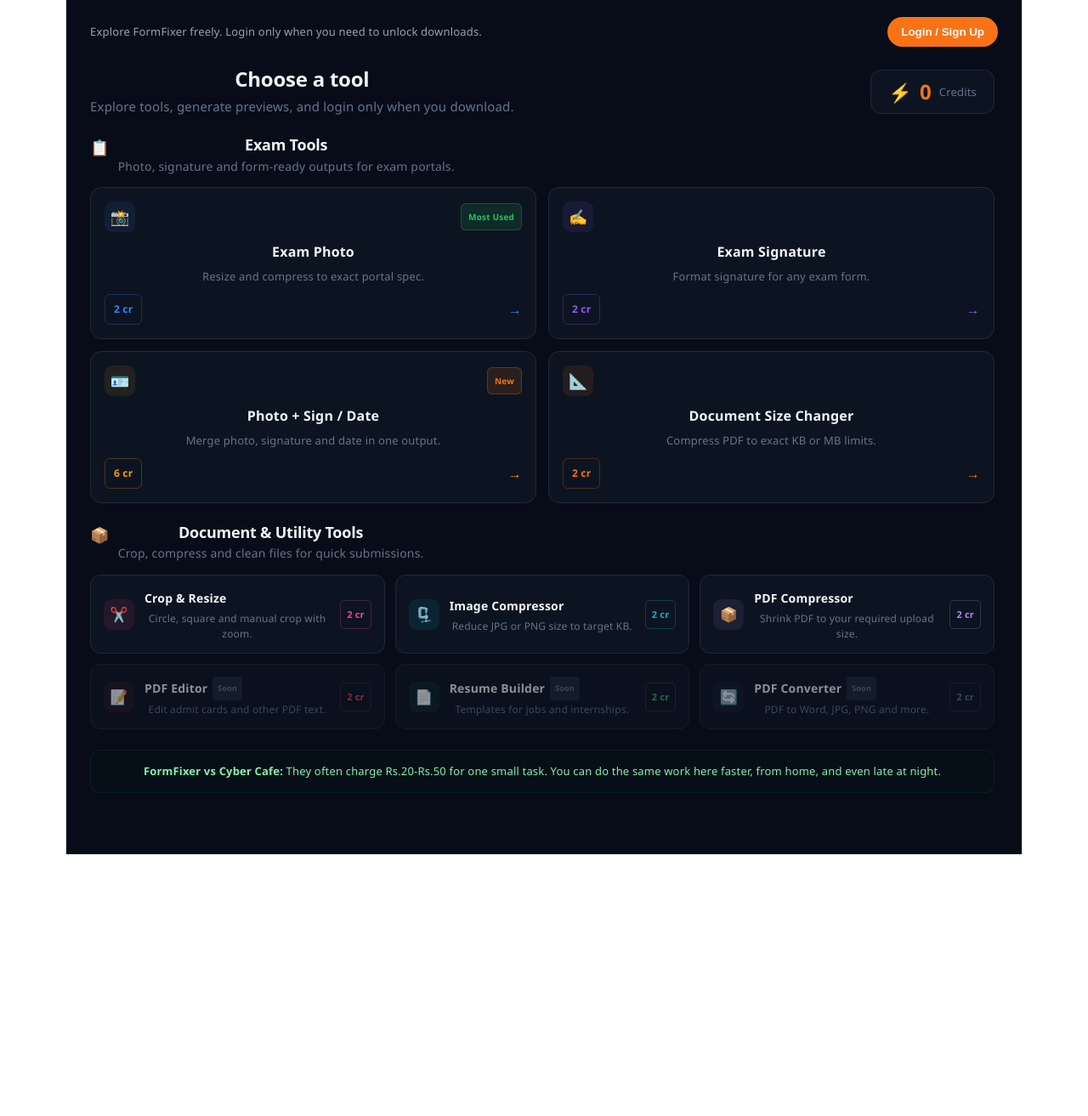
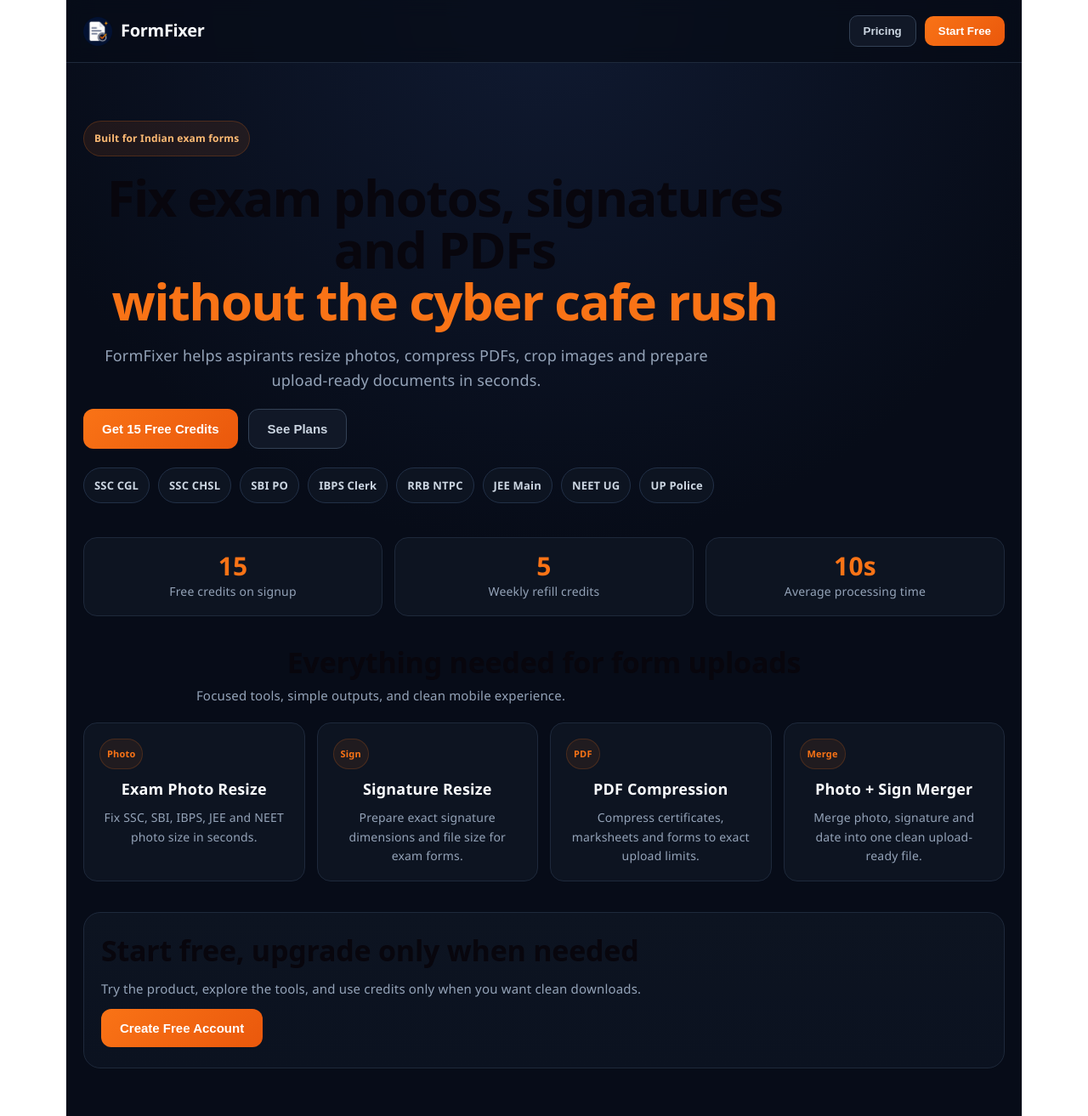
Before and after one commit to akash-srivastav02/DocSaathiAI, a React (Vite) app in the folder frontend/: page / in a window 1280 px wide. Shown: the whole page at 85% size. Before the commit the page ends 1005 px from the top, so only its background shows below. Built offline with nearby package versions, Linux system fonts and the light colour scheme; no server answers.

Commit message:
landing page

```diff
--- a/frontend/src/App.jsx
+++ b/frontend/src/App.jsx
@@ -1,4 +1,5 @@
 import { BrowserRouter, Routes, Route, Navigate } from "react-router-dom";
+import Landing         from "./pages/Landing";
 import Auth            from "./pages/Auth";
 import Dashboard       from "./pages/Dashboard";
 import ToolPage        from "./pages/ToolPage";
@@ -20,7 +21,7 @@
     <BrowserRouter>
       <Routes>
         {/* Public */}
-        <Route path="/" element={<Dashboard />} />
+        <Route path="/" element={<Landing />} />
         <Route path="/auth" element={<Auth />} />
 
         <Route path="/tool/:toolId" element={<ToolPage />} />
--- /dev/null
+++ b/frontend/src/pages/Landing.jsx
@@ -0,0 +1,248 @@
+import { useNavigate } from "react-router-dom";
+import useStore from "../store/useStore";
+
+const FEATURES = [
+  { title: "Exam Photo Resize", desc: "Fix SSC, SBI, IBPS, JEE and NEET photo size in seconds.", tag: "Photo" },
+  { title: "Signature Resize", desc: "Prepare exact signature dimensions and file size for exam forms.", tag: "Sign" },
+  { title: "PDF Compression", desc: "Compress certificates, marksheets and forms to exact upload limits.", tag: "PDF" },
+  { title: "Photo + Sign Merger", desc: "Merge photo, signature and date into one clean upload-ready file.", tag: "Merge" },
+];
+
+const EXAMS = ["SSC CGL", "SSC CHSL", "SBI PO", "IBPS Clerk", "RRB NTPC", "JEE Main", "NEET UG", "UP Police"];
+
+export default function Landing() {
+  const navigate = useNavigate();
+  const { user } = useStore();
+
+  return (
+    <div style={s.root}>
+      <header style={s.nav}>
+        <div style={s.brand}>
+          <img src="/favicon.png" alt="FormFixer logo" style={s.brandIcon} />
+          <span style={s.brandText}>FormFixer</span>
+        </div>
+        <div style={s.navActions}>
+          <button style={s.secondaryBtn} onClick={() => navigate("/pricing")}>Pricing</button>
+          <button style={s.primaryBtn} onClick={() => navigate(user ? "/dashboard" : "/auth")}>
+            {user ? "Open Dashboard" : "Start Free"}
+          </button>
+        </div>
+      </header>
+
+      <main style={s.main}>
+        <section style={s.hero}>
+          <div style={s.heroBadge}>Built for Indian exam forms</div>
+          <h1 style={s.heroTitle}>
+            Fix exam photos, signatures and PDFs
+            <span style={s.heroAccent}> without the cyber cafe rush</span>
+          </h1>
+          <p style={s.heroSub}>
+            FormFixer helps aspirants resize photos, compress PDFs, crop images and prepare
+            upload-ready documents in seconds.
+          </p>
+          <div style={s.heroActions}>
+            <button style={s.primaryBtnLarge} onClick={() => navigate(user ? "/dashboard" : "/auth")}>
+              {user ? "Continue to Dashboard" : "Get 15 Free Credits"}
+            </button>
+            <button style={s.secondaryBtnLarge} onClick={() => navigate("/pricing")}>See Plans</button>
+          </div>
+          <div style={s.examStrip}>
+            {EXAMS.map((exam) => (
+              <span key={exam} style={s.examPill}>{exam}</span>
+            ))}
+          </div>
+        </section>
+
+        <section style={s.metrics}>
+          <div style={s.metricCard}>
+            <strong style={s.metricNum}>15</strong>
+            <span style={s.metricLabel}>Free credits on signup</span>
+          </div>
+          <div style={s.metricCard}>
+            <strong style={s.metricNum}>5</strong>
+            <span style={s.metricLabel}>Weekly refill credits</span>
+          </div>
+          <div style={s.metricCard}>
+            <strong style={s.metricNum}>10s</strong>
+            <span style={s.metricLabel}>Average processing time</span>
+          </div>
+        </section>
+
+        <section style={s.featureSection}>
+          <div style={s.sectionHead}>
+            <h2 style={s.sectionTitle}>Everything needed for form uploads</h2>
+            <p style={s.sectionSub}>Focused tools, simple outputs, and clean mobile experience.</p>
+          </div>
+          <div style={s.featureGrid}>
+            {FEATURES.map((feature) => (
+              <div key={feature.title} style={s.featureCard}>
+                <span style={s.featureTag}>{feature.tag}</span>
+                <h3 style={s.featureTitle}>{feature.title}</h3>
+                <p style={s.featureDesc}>{feature.desc}</p>
+              </div>
+            ))}
+          </div>
+        </section>
+
+        <section style={s.ctaSection}>
+          <h2 style={s.sectionTitle}>Start free, upgrade only when needed</h2>
+          <p style={s.sectionSub}>
+            Try the product, explore the tools, and use credits only when you want clean downloads.
+          </p>
+          <button style={s.primaryBtnLarge} onClick={() => navigate(user ? "/dashboard" : "/auth")}>
+            {user ? "Go to Dashboard" : "Create Free Account"}
+          </button>
+        </section>
+      </main>
+    </div>
+  );
+}
+
+const s = {
+  root: {
+    minHeight: "100vh",
+    background: "radial-gradient(circle at top, #101a31 0%, #070c18 45%)",
+    color: "#f8fafc",
+    fontFamily: "'Segoe UI', sans-serif",
+  },
+  nav: {
+    display: "flex",
+    alignItems: "center",
+    justifyContent: "space-between",
+    gap: 16,
+    padding: "18px 20px",
+    borderBottom: "1px solid #1e293b",
+    background: "rgba(7, 12, 24, 0.78)",
+    backdropFilter: "blur(10px)",
+    position: "sticky",
+    top: 0,
+    zIndex: 5,
+    flexWrap: "wrap",
+  },
+  brand: { display: "flex", alignItems: "center", gap: 10 },
+  brandIcon: { width: 34, height: 34, borderRadius: 10, objectFit: "contain" },
+  brandText: { fontSize: 20, fontWeight: 800, letterSpacing: -0.3 },
+  navActions: { display: "flex", alignItems: "center", gap: 10, flexWrap: "wrap" },
+  main: { maxWidth: 1120, margin: "0 auto", padding: "28px 20px 56px" },
+  hero: {
+    padding: "40px 0 28px",
+    display: "flex",
+    flexDirection: "column",
+    gap: 18,
+    alignItems: "flex-start",
+  },
+  heroBadge: {
+    background: "#f9731618",
+    border: "1px solid #f9731635",
+    color: "#fdba74",
+    padding: "7px 12px",
+    borderRadius: 999,
+    fontSize: 12,
+    fontWeight: 700,
+  },
+  heroTitle: { fontSize: "clamp(34px, 7vw, 60px)", lineHeight: 1.02, fontWeight: 900, margin: 0, maxWidth: 850 },
+  heroAccent: { color: "#f97316", display: "block" },
+  heroSub: { color: "#94a3b8", fontSize: 18, lineHeight: 1.65, margin: 0, maxWidth: 760 },
+  heroActions: { display: "flex", gap: 12, flexWrap: "wrap" },
+  primaryBtn: {
+    background: "linear-gradient(135deg,#f97316,#ea580c)",
+    border: "none",
+    color: "#fff",
+    padding: "10px 16px",
+    borderRadius: 10,
+    fontWeight: 800,
+    cursor: "pointer",
+  },
+  secondaryBtn: {
+    background: "#111827",
+    border: "1px solid #334155",
+    color: "#cbd5e1",
+    padding: "10px 16px",
+    borderRadius: 10,
+    fontWeight: 700,
+    cursor: "pointer",
+  },
+  primaryBtnLarge: {
+    background: "linear-gradient(135deg,#f97316,#ea580c)",
+    border: "none",
+    color: "#fff",
+    padding: "14px 22px",
+    borderRadius: 12,
+    fontWeight: 800,
+    fontSize: 15,
+    cursor: "pointer",
+  },
+  secondaryBtnLarge: {
+    background: "#111827",
+    border: "1px solid #334155",
+    color: "#cbd5e1",
+    padding: "14px 22px",
+    borderRadius: 12,
+    fontWeight: 700,
+    fontSize: 15,
+    cursor: "pointer",
+  },
+  examStrip: { display: "flex", gap: 10, flexWrap: "wrap", marginTop: 4 },
+  examPill: {
+    background: "#0d1421",
+    border: "1px solid #223047",
+    color: "#cbd5e1",
+    borderRadius: 999,
+    padding: "7px 12px",
+    fontSize: 13,
+    fontWeight: 600,
+  },
+  metrics: {
+    display: "grid",
+    gridTemplateColumns: "repeat(auto-fit, minmax(180px, 1fr))",
+    gap: 14,
+    margin: "12px 0 34px",
+  },
+  metricCard: {
+    background: "#0d1421",
+    border: "1px solid #1e293b",
+    borderRadius: 16,
+    padding: "18px 18px",
+    display: "flex",
+    flexDirection: "column",
+    gap: 4,
+  },
+  metricNum: { color: "#f97316", fontSize: 30, fontWeight: 900, lineHeight: 1 },
+  metricLabel: { color: "#94a3b8", fontSize: 14, lineHeight: 1.5 },
+  featureSection: { display: "flex", flexDirection: "column", gap: 20, marginBottom: 36 },
+  sectionHead: { display: "flex", flexDirection: "column", gap: 6 },
+  sectionTitle: { fontSize: "clamp(24px, 4vw, 34px)", fontWeight: 800, margin: 0, lineHeight: 1.2 },
+  sectionSub: { color: "#94a3b8", fontSize: 15, lineHeight: 1.6, margin: 0, maxWidth: 700 },
+  featureGrid: { display: "grid", gridTemplateColumns: "repeat(auto-fit, minmax(230px, 1fr))", gap: 14 },
+  featureCard: {
+    background: "#0d1421",
+    border: "1px solid #1e293b",
+    borderRadius: 16,
+    padding: "18px 18px",
+    display: "flex",
+    flexDirection: "column",
+    gap: 10,
+  },
+  featureTag: {
+    color: "#f97316",
+    background: "#f9731615",
+    border: "1px solid #f9731630",
+    width: "fit-content",
+    padding: "4px 8px",
+    borderRadius: 999,
+    fontSize: 11,
+    fontWeight: 800,
+  },
+  featureTitle: { fontSize: 18, fontWeight: 800, margin: 0 },
+  featureDesc: { color: "#94a3b8", fontSize: 14, lineHeight: 1.6, margin: 0 },
+  ctaSection: {
+    background: "linear-gradient(180deg,#0d1421,#0b1220)",
+    border: "1px solid #1e293b",
+    borderRadius: 20,
+    padding: "24px 20px",
+    display: "flex",
+    flexDirection: "column",
+    gap: 12,
+    alignItems: "flex-start",
+  },
+};
```
